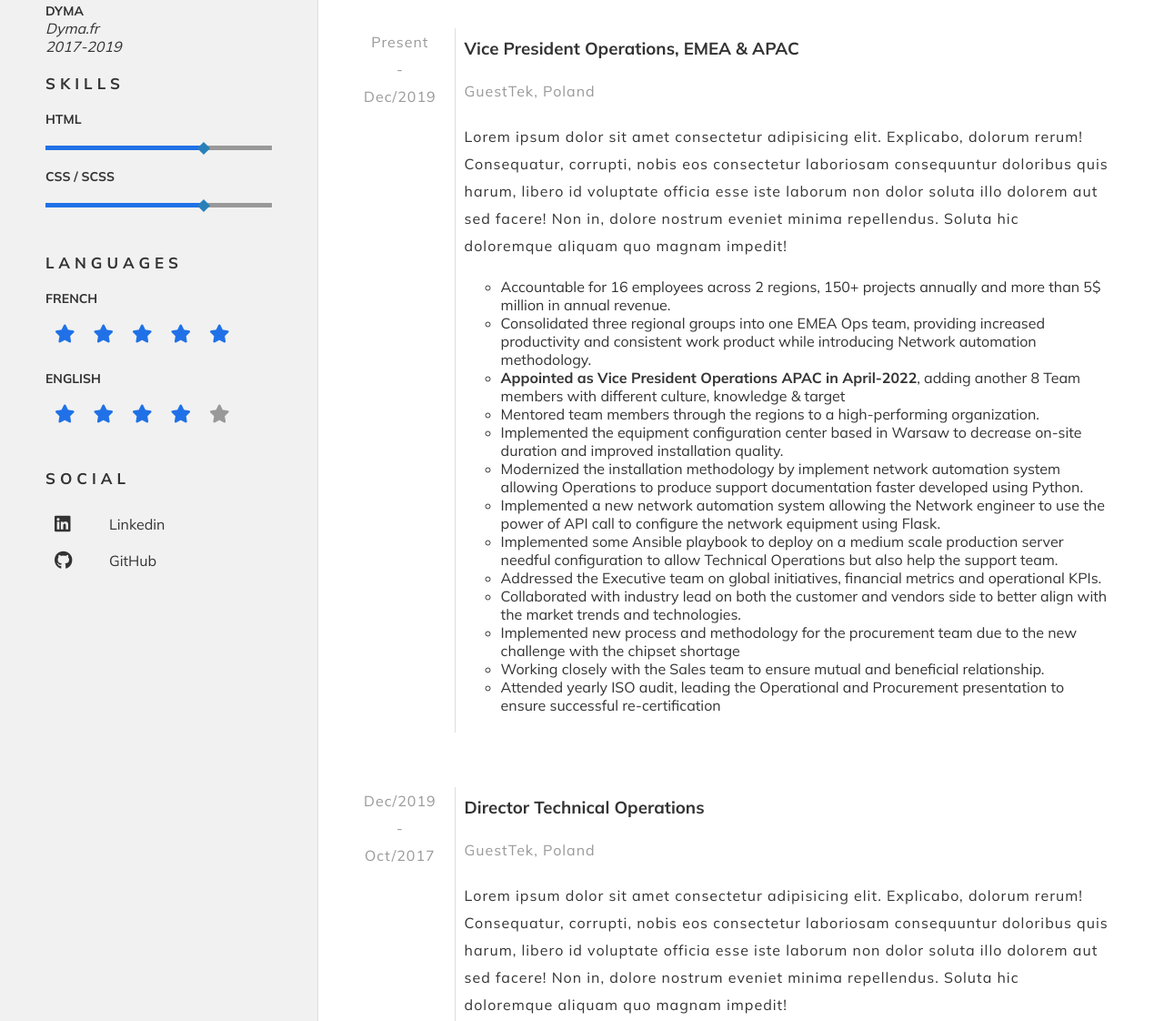
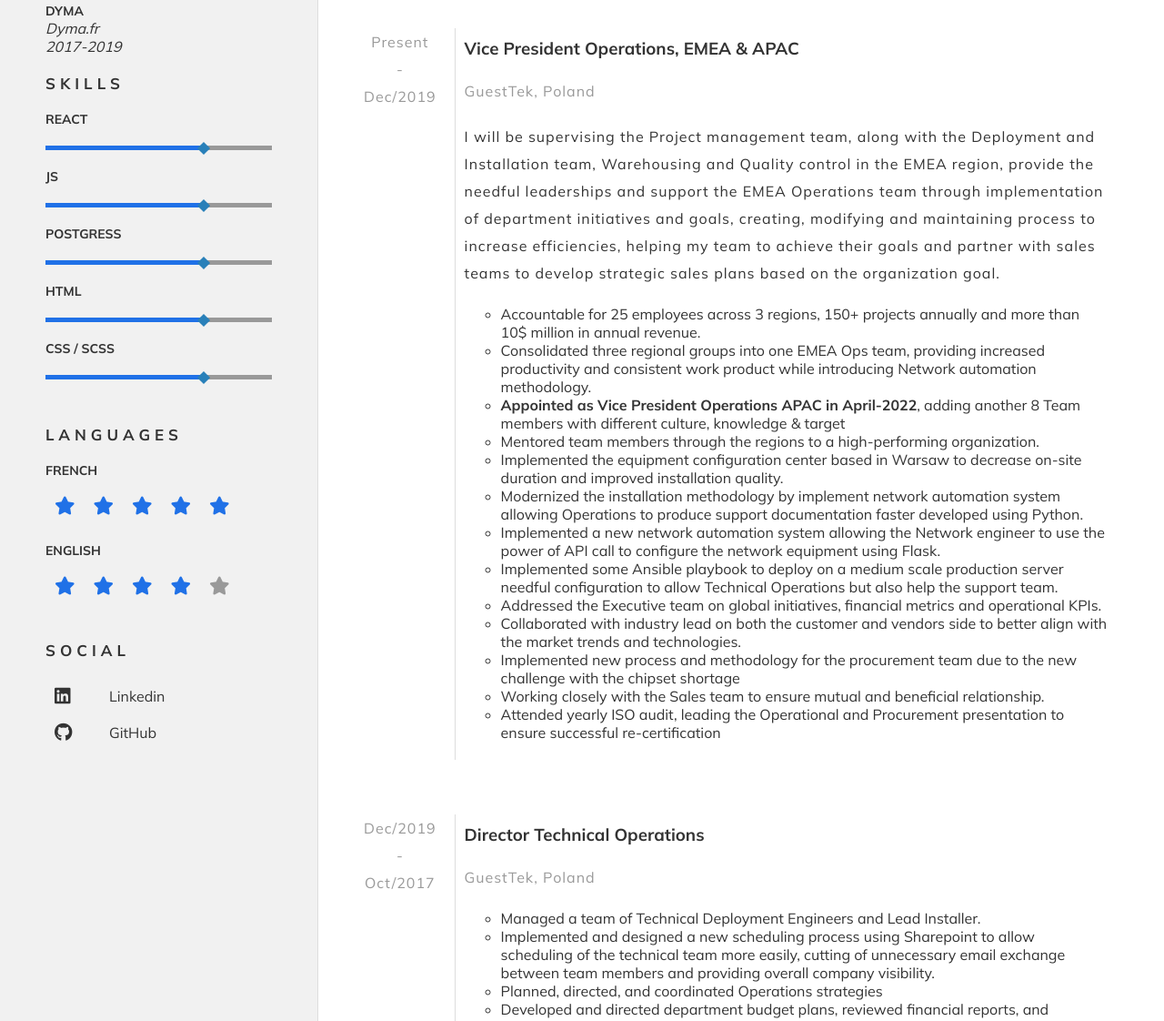
Before and after one commit to nexty5870/my-cv, a website: page index.html in a window 1280 px wide. Shown: the part 774-1896 px from the top of the page at 91% size. Drawn offline with Linux system fonts and the light colour scheme.

Commit message:
adding few skills, data

```diff
--- a/index.html
+++ b/index.html
@@ -75,6 +75,24 @@
           <p>Dyma.fr<br />2017-2019</p>
           <div class="block">
             <h2 class="title-small">SKILLS</h2>
+            <h3>REACT</h3>
+            <div class="bar-skill">
+              <div class="bar-skill-progress">
+                <div class="bar-skill-dot"></div>
+              </div>
+            </div>
+            <h3>JS</h3>
+            <div class="bar-skill">
+              <div class="bar-skill-progress">
+                <div class="bar-skill-dot"></div>
+              </div>
+            </div>
+            <h3>POSTGRESS</h3>
+            <div class="bar-skill">
+              <div class="bar-skill-progress">
+                <div class="bar-skill-dot"></div>
+              </div>
+            </div>
             <h3>HTML</h3>
             <div class="bar-skill">
               <div class="bar-skill-progress">
@@ -112,11 +130,13 @@
           <h2 class="title-small">SOCIAL</h2>
           <div class="social-container">
             <i class="fa-brands fa-linkedin"></i>
-            <a href="https://linkedin.com" target="_blank">Linkedin</a>
+            <a href="https://www.linkedin.com/in/quentin-daems/" target="_blank"
+              >Linkedin</a
+            >
           </div>
           <div class="social-container">
             <i class="fa-brands fa-github"></i>
-            <a href="https://github.com" target="_blank">GitHub</a>
+            <a href="https://github.com/nexty5870" target="_blank">GitHub</a>
           </div>
         </div>
       </aside>
@@ -147,17 +167,19 @@
             <h3>Vice President Operations, EMEA & APAC</h3>
             <p class="text-hint mb-2">GuestTek, Poland</p>
             <p>
-              Lorem ipsum dolor sit amet consectetur adipisicing elit.
-              Explicabo, dolorum rerum! Consequatur, corrupti, nobis eos
-              consectetur laboriosam consequuntur doloribus quis harum, libero
-              id voluptate officia esse iste laborum non dolor soluta illo
-              dolorem aut sed facere! Non in, dolore nostrum eveniet minima
-              repellendus. Soluta hic doloremque aliquam quo magnam impedit!
+              I will be supervising the Project management team, along with the
+              Deployment and Installation team, Warehousing and Quality control
+              in the EMEA region, provide the needful leaderships and support
+              the EMEA Operations team through implementation of department
+              initiatives and goals, creating, modifying and maintaining process
+              to increase efficiencies, helping my team to achieve their goals
+              and partner with sales teams to develop strategic sales plans
+              based on the organization goal.
             </p>
             <ul>
               <li>
-                Accountable for 16 employees across 2 regions, 150+ projects
-                annually and more than 5$ million in annual revenue.
+                Accountable for 25 employees across 3 regions, 150+ projects
+                annually and more than 10$ million in annual revenue.
               </li>
               <li>
                 Consolidated three regional groups into one EMEA Ops team,
@@ -228,14 +250,7 @@
           <div class="content">
             <h3>Director Technical Operations</h3>
             <p class="text-hint mb-2">GuestTek, Poland</p>
-            <p>
-              Lorem ipsum dolor sit amet consectetur adipisicing elit.
-              Explicabo, dolorum rerum! Consequatur, corrupti, nobis eos
-              consectetur laboriosam consequuntur doloribus quis harum, libero
-              id voluptate officia esse iste laborum non dolor soluta illo
-              dolorem aut sed facere! Non in, dolore nostrum eveniet minima
-              repellendus. Soluta hic doloremque aliquam quo magnam impedit!
-            </p>
+            <p></p>
             <ul>
               <li>
                 Managed a team of Technical Deployment Engineers and Lead
@@ -299,14 +314,7 @@
           <div class="content">
             <h3>Project Manager Europe</h3>
             <p class="text-hint mb-2">iBAHN, Belgium (later GuestTek)</p>
-            <p>
-              Lorem ipsum dolor sit amet consectetur adipisicing elit.
-              Explicabo, dolorum rerum! Consequatur, corrupti, nobis eos
-              consectetur laboriosam consequuntur doloribus quis harum, libero
-              id voluptate officia esse iste laborum non dolor soluta illo
-              dolorem aut sed facere! Non in, dolore nostrum eveniet minima
-              repellendus. Soluta hic doloremque aliquam quo magnam impedit!
-            </p>
+            <p></p>
             <ul>
               <li>
                 Developed, maintained, and effectively executed project plans
@@ -358,14 +366,7 @@
           <div class="content">
             <h3>Network Engineer, Lead Installer</h3>
             <p class="text-hint mb-2">iBAHN, Belgium</p>
-            <p>
-              Lorem ipsum dolor sit amet consectetur adipisicing elit.
-              Explicabo, dolorum rerum! Consequatur, corrupti, nobis eos
-              consectetur laboriosam consequuntur doloribus quis harum, libero
-              id voluptate officia esse iste laborum non dolor soluta illo
-              dolorem aut sed facere! Non in, dolore nostrum eveniet minima
-              repellendus. Soluta hic doloremque aliquam quo magnam impedit!
-            </p>
+            <p></p>
             <ul>
               <li>
                 Installation of core network components to provide internet and
--- a/scss/style.scss
+++ b/scss/style.scss
@@ -94,10 +94,9 @@
       left: 0;
       width: 70%;
       background: var(--primary);
-    }
       .bar-skill-dot {
         position: absolute;
-      height: 10px;
+        height: 20px;
         width: 10px;
         background: var(--dark);
         left: calc(100% - 5px);
@@ -138,7 +137,7 @@
         align-items: center;
       }
       p {
-      flex:auto;
+        flex: auto;
         margin: 0;
       }
     }
@@ -230,7 +229,7 @@
           border-bottom-right-radius: 0.5rem;
         }
       }
-    input{
+      input {
         outline: 0;
         border: 0;
         min-width: 400px;
@@ -245,3 +244,4 @@
       }
     }
   }
+}
```
Lines whose indentation alone changed are shown as unchanged.
